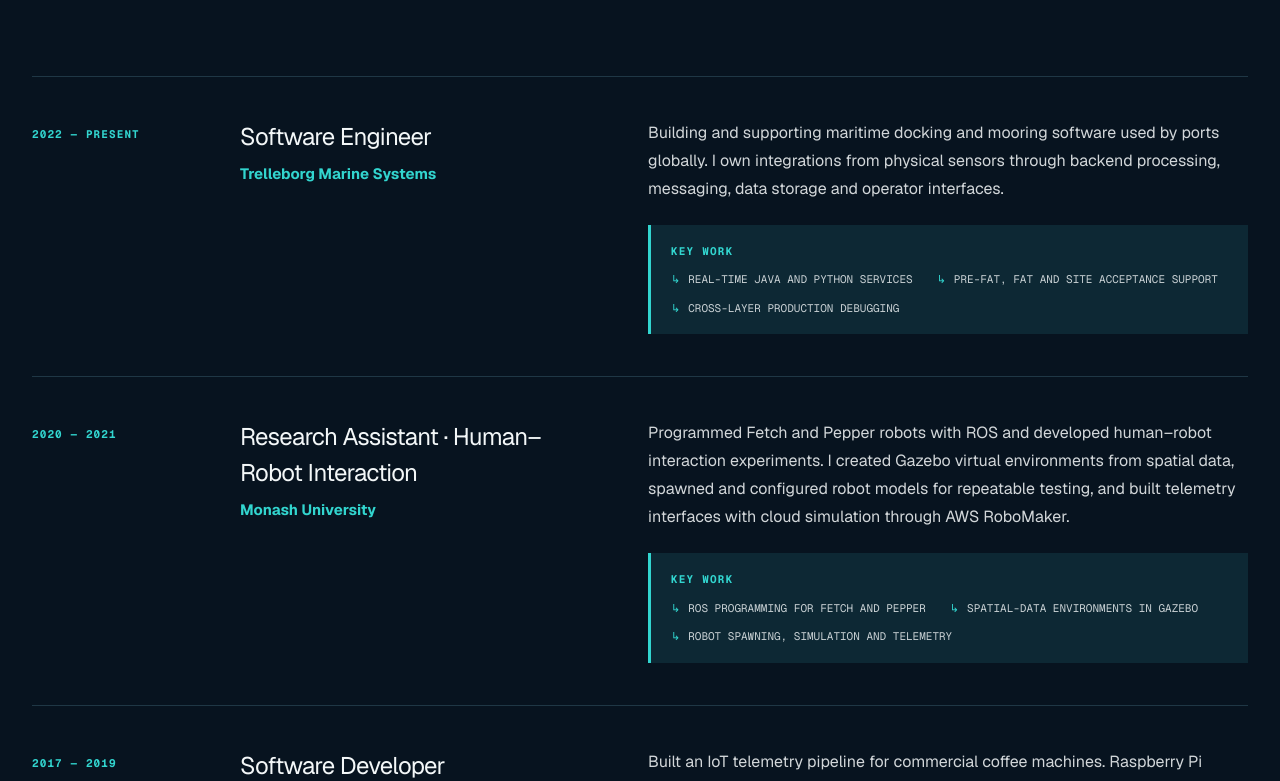
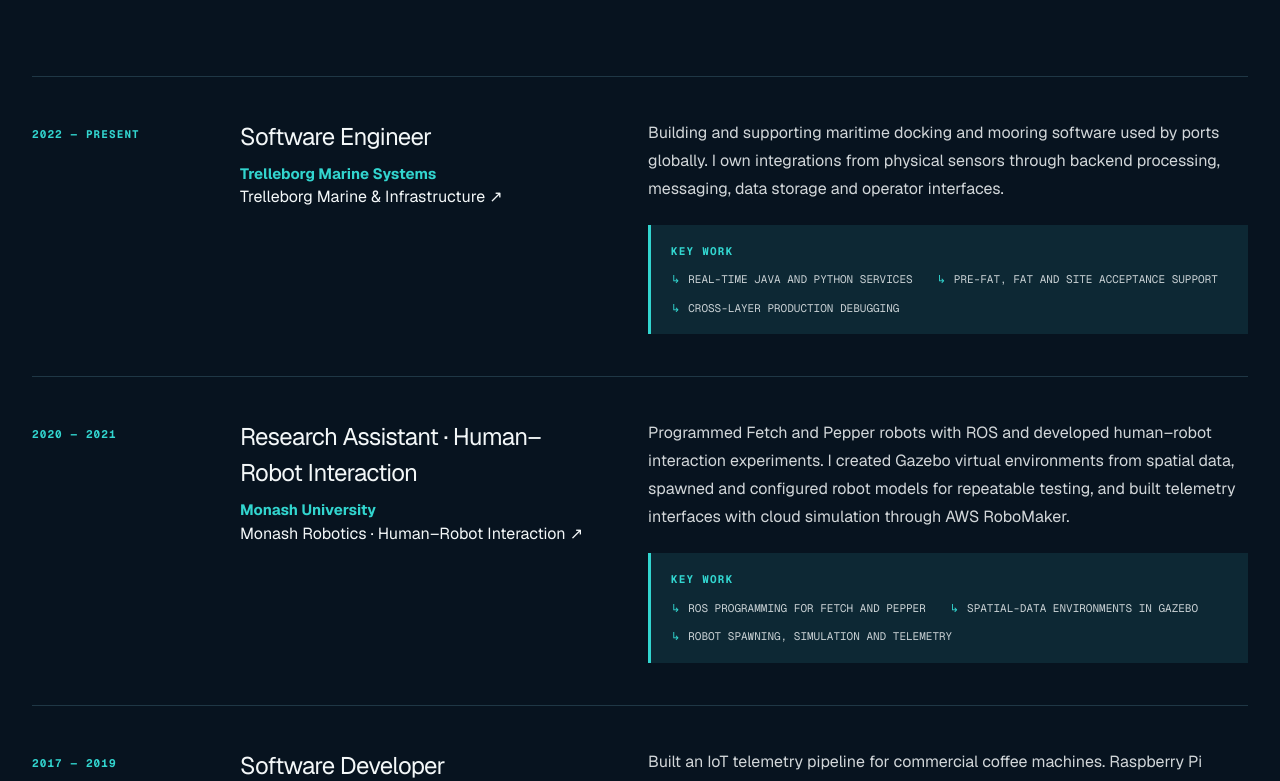
Before and after one commit to nedu96/nedu-engineering-portfolio, a Next.js app: page / in a window 1280 px wide. Shown: the part 3671-4452 px from the top of the page. Built offline with nearby package versions, Linux system fonts and the light colour scheme.

Commit message:
Add career organisation links

```diff
--- a/app/page.tsx
+++ b/app/page.tsx
@@ -129,6 +129,10 @@ const experience = [
     period: "2022 — Present",
     role: "Software Engineer",
     company: "Trelleborg Marine Systems",
+    website: {
+      label: "Trelleborg Marine & Infrastructure",
+      url: "https://www.trelleborg.com/en/marine-and-infrastructure/products-solutions-and-services/marine/docking-and-mooring",
+    },
     summary:
       "Building and supporting maritime docking and mooring software used by ports globally. I own integrations from physical sensors through backend processing, messaging, data storage and operator interfaces.",
     highlights: [
@@ -141,6 +145,10 @@ const experience = [
     period: "2020 — 2021",
     role: "Research Assistant · Human–Robot Interaction",
     company: "Monash University",
+    website: {
+      label: "Monash Robotics · Human–Robot Interaction",
+      url: "https://www.monash.edu/engineering/robotics/projects/research-topics/human-robot-interaction",
+    },
     summary:
       "Programmed Fetch and Pepper robots with ROS and developed human–robot interaction experiments. I created Gazebo virtual environments from spatial data, spawned and configured robot models for repeatable testing, and built telemetry interfaces with cloud simulation through AWS RoboMaker.",
     highlights: [
@@ -153,6 +161,7 @@ const experience = [
     period: "2017 — 2019",
     role: "Software Developer",
     company: "Spectrum7 Technologies",
+    website: null,
     summary:
       "Built an IoT telemetry pipeline for commercial coffee machines. Raspberry Pi devices retrieved machine data, Python services published it through AWS-backed infrastructure, and a Django dashboard gave users a clear operational view.",
     highlights: [
@@ -410,6 +419,16 @@ export default function Home() {
                 <div className="timeline-role">
                   <h3>{item.role}</h3>
                   <p>{item.company}</p>
+                  {item.website && (
+                    <a
+                      className="timeline-website"
+                      href={item.website.url}
+                      target="_blank"
+                      rel="noreferrer"
+                    >
+                      {item.website.label} <span aria-hidden="true">↗</span>
+                    </a>
+                  )}
                 </div>
                 <div className="timeline-detail">
                   <p>{item.summary}</p>
@@ -514,7 +533,7 @@ export default function Home() {
             <div className="contact-links" aria-label="Contact details">
               <a href="tel:+61402429024">
                 <span>Mobile</span>
-                <strong>0402 429 024</strong>
+                <strong>+61 402 429 024</strong>
                 <b aria-hidden="true">Call ↗</b>
               </a>
               <a href="mailto:nedu1996@gmail.com">
```
